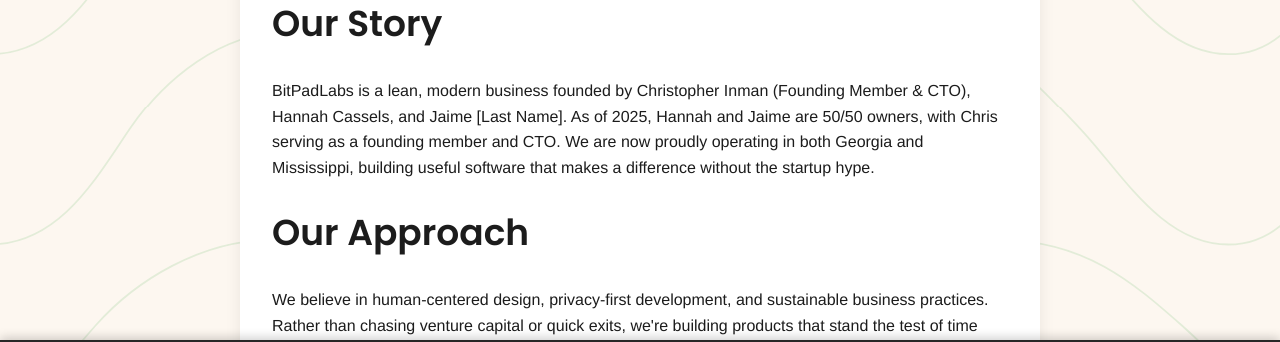
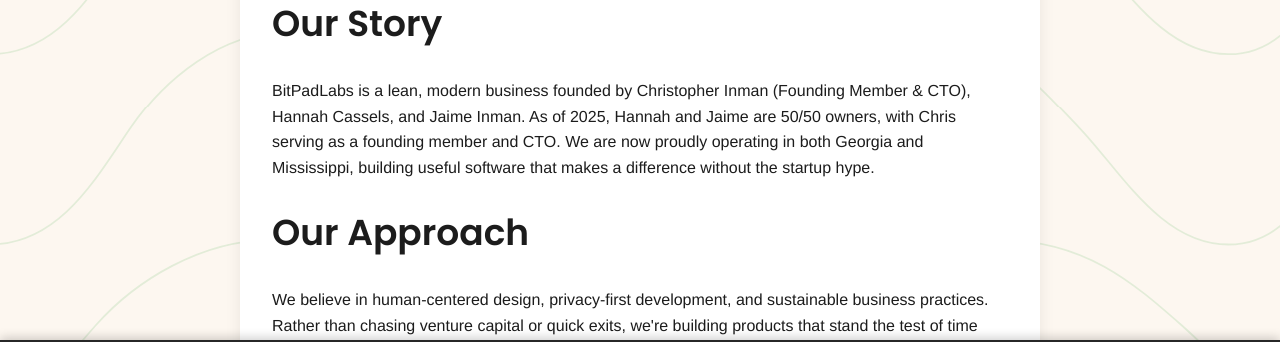
Before and after one commit to BitPadLabs/BitPadLabs-Site, a Jekyll site: the page built from about.html, in a window 1280 px wide and 900 px high. Shown: the part 476-818 px from the top of the window. Built offline with Jekyll 4.4.1, drawn with Linux system fonts in a browser that asks for light colours.

Commit message:
Update Jaime's last name in about page
Replaces placeholder '[Last Name]' with 'Inman' for Jaime in the company founders section of about.html.

```diff
--- a/about.html
+++ b/about.html
@@ -17,7 +17,7 @@
 
         <h2>Our Story</h2>
         <p>
-          BitPadLabs is a lean, modern business founded by Christopher Inman (Founding Member & CTO), Hannah Cassels, and Jaime [Last Name]. As of 2025, Hannah and Jaime are 50/50 owners, with Chris serving as a founding member and CTO. We are now proudly operating in both Georgia and Mississippi, building useful software that makes a difference without the startup hype.
+          BitPadLabs is a lean, modern business founded by Christopher Inman (Founding Member & CTO), Hannah Cassels, and Jaime Inman. As of 2025, Hannah and Jaime are 50/50 owners, with Chris serving as a founding member and CTO. We are now proudly operating in both Georgia and Mississippi, building useful software that makes a difference without the startup hype.
         </p>
 
         <h2>Our Approach</h2>
```
